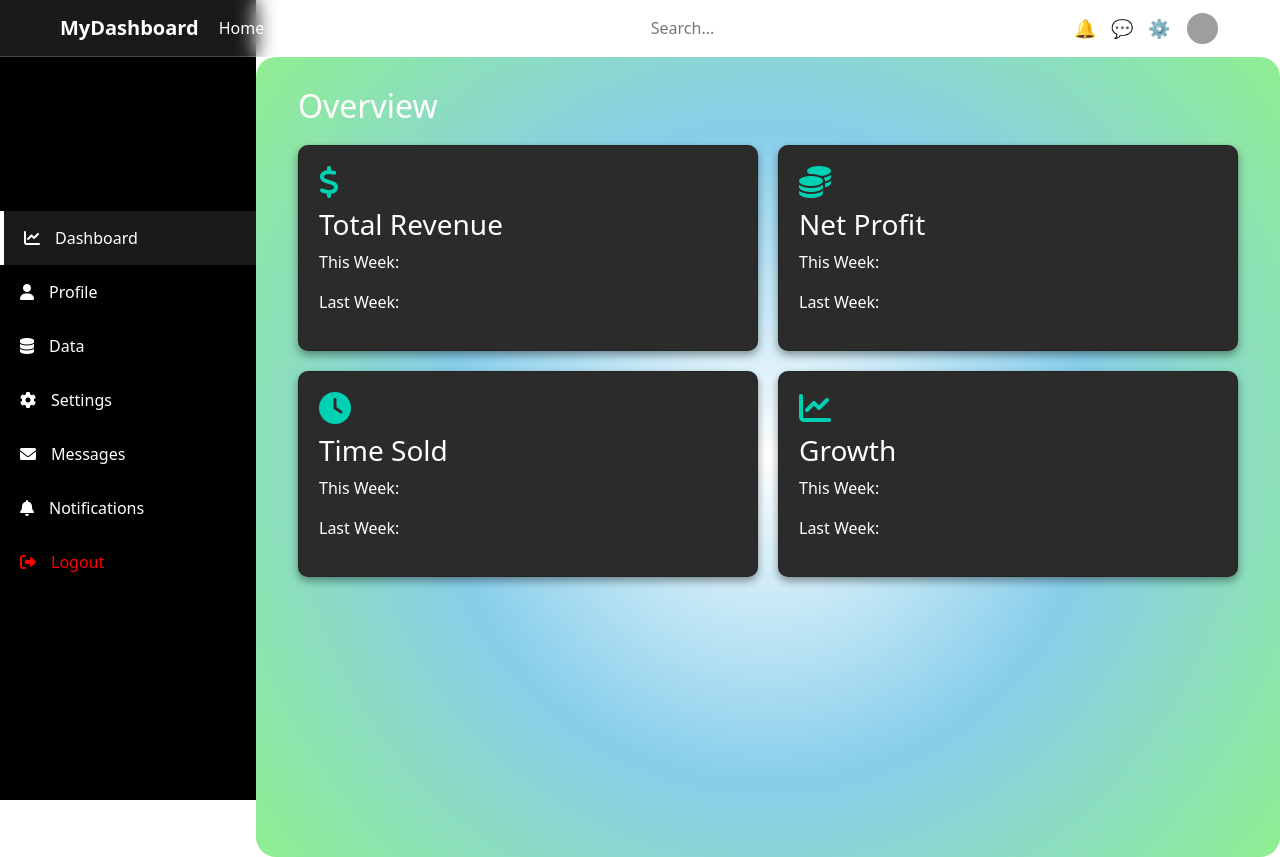
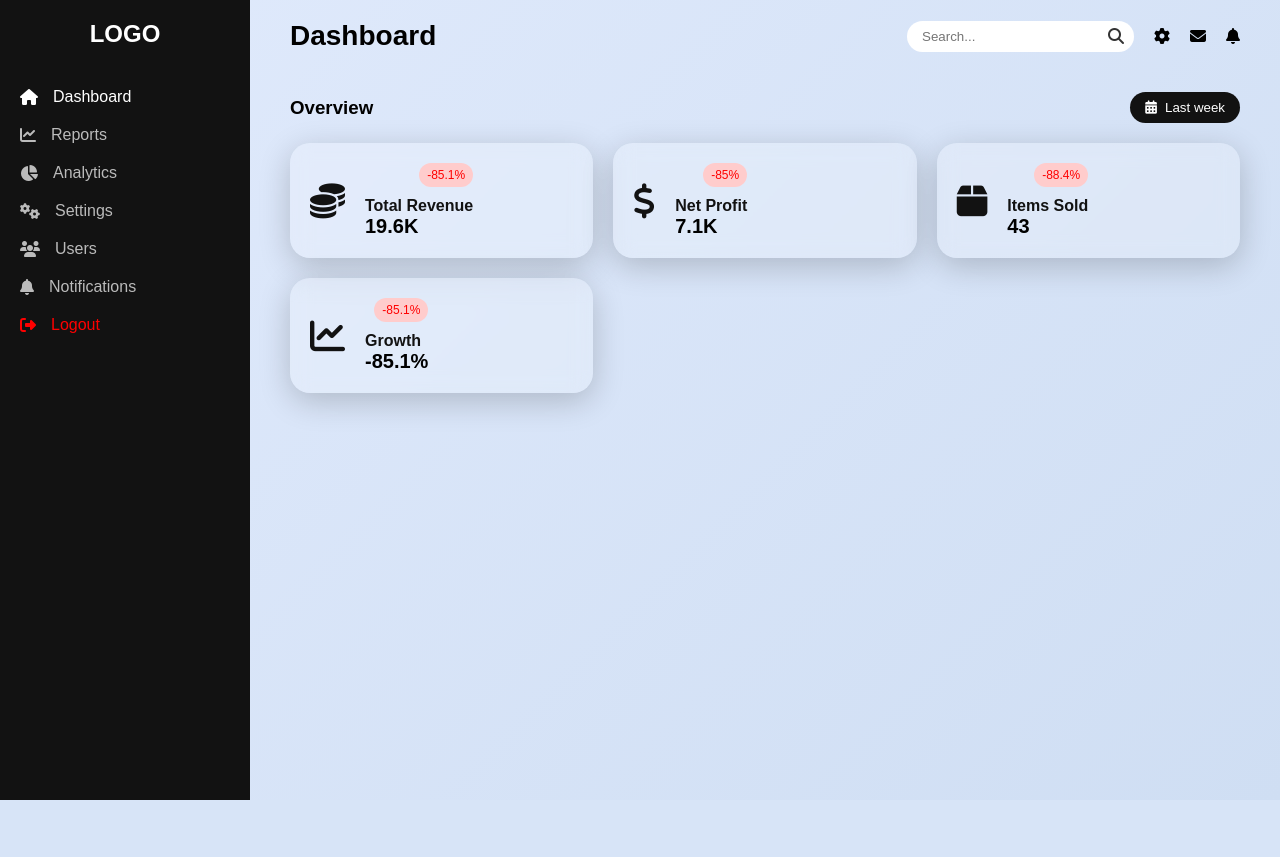
Before and after one commit to SaileshAcharya1229/EPC, a PHP site: page /dashboard/dashboard.php in a window 1280 px wide. After the commit the page ends 800 px from the top, so only its background shows below. Run offline with PHP 8.4, Linux system fonts and the light colour scheme; grey boxes are pictures that could not be loaded.

Commit message:
changing design of dashboard

```diff
--- a/dashboard/css/dashboard.css
+++ b/dashboard/css/dashboard.css
@@ -1,161 +1,237 @@
-/* Dashboard Layout */
-.dashboard-wrapper {
-  display: flex;
-  height: 100vh;
-  width: 100%;
+* {
+  margin: 0;
+  padding: 0;
+  box-sizing: border-box;
 }
 
-.dashboard-sidebar {
-  width: 20vw;
-  background-color: black;
+body {
+  font-family: 'Poppins', sans-serif;
+  background: linear-gradient(135deg, #e0eafc, #cfdef3);
+  min-height: 100vh;
+}
+
+.dashboard-container {
+  display: flex;
+}
+
+/* Sidebar */
+.sidebar {
+  width: 250px;
+  background: #121212;
+  color: #fff;
   display: flex;
   flex-direction: column;
-  justify-content: center;
-  padding: 20px 0;
-  position: fixed;
-  height: 100vh;
-  left: 0;
-  top: 0;
+  padding: 20px;
+  min-height: 100vh;
+  transition: 0.3s;
 }
 
-.dashboard-sidebar ul {
-  list-style-type: none;
-  margin: 0;
-  padding: 0;
+.sidebar-collapsed {
+  width: 70px;
 }
 
-.dashboard-sidebar li {
-  padding: 15px 20px;
+.sidebar .logo {
+  font-size: 24px;
+  font-weight: bold;
+  margin-bottom: 40px;
+  text-align: center;
+}
+
+.nav-menu {
+  display: flex;
+  flex-direction: column;
+  gap: 20px;
+}
+
+.nav-item {
+  color: #bbb;
+  text-decoration: none;
   display: flex;
   align-items: center;
   gap: 15px;
-  cursor: pointer;
-  transition: background 0.3s;
-  color: white;
+  font-size: 16px;
+  transition: 0.3s;
 }
 
-.dashboard-sidebar li:hover,
-.dashboard-sidebar li.active {
-  background-color: #1a1a1a;
-  border-left: 4px solid white;
+.sidebar-collapsed .nav-item span {
+  display: none;
 }
 
-.dashboard-sidebar .logout {
-  color: red;
-  margin-top: auto;
+.nav-item:hover,
+.nav-item.active {
+  color: #fff;
 }
 
-.dashboard-sidebar .logout i,
-.dashboard-sidebar .logout span {
+.logout {
+  margin-top: auto;
   color: red;
 }
 
-.dashboard-main {
-  margin-left: 20vw;
-  padding: 30px;
-  flex: 1;
-  background: radial-gradient(circle at center, white, skyblue, lightgreen);
-  border-radius: 20px;
-  height: 100vh;
-  overflow-y: auto;
-}
-.dashboard-header {
-  position: sticky;
-  top: 0;
-  width: 100%;
-  backdrop-filter: blur(10px);
-  background: rgba(255, 255, 255, 0.1);
-  border-bottom: 1px solid rgba(255, 255, 255, 0.2);
-  z-index: 100;
+/* Main Content */
+.main-content {
+  flex-grow: 1;
+  padding: 20px 40px;
+  transition: 0.3s;
 }
 
-.header-container {
-  max-width: 1200px;
-  margin: auto;
-  padding: 10px 20px;
-  display: flex;
-  align-items: center;
-  justify-content: space-between;
+.main-expanded {
+  margin-left: 70px;
 }
 
-.left-section {
+.main-header {
+  display: flex;
+  justify-content: space-between;
+  align-items: center;
+}
+
+.header-left {
   display: flex;
   align-items: center;
   gap: 20px;
 }
 
-.logo {
-  font-size: 20px;
-  font-weight: bold;
-  color: #fff;
-}
-.menu-tab {
-  display: flex;
-  gap: 15px;
+.header-left h2 {
+  font-size: 28px;
 }
 
-.menu-tab a {
-  color: white;
-  text-decoration: none;
-  font-weight: 500;
-  transition: color 0.3s;
-}
-
-.menu-tab a:hover {
-  color: #ddd;
-}
-
-.search-section input {
-  padding: 6px 12px;
-  border-radius: 20px;
+.menu-toggle {
+  display: none;
+  font-size: 22px;
+  background: none;
   border: none;
-  outline: none;
-  width: 200px;
-}
-
-.right-section {
-  display: flex;
-
-  align-items: center;
-  gap: 15px;
-}
-
-.icon {
-  font-size: 18px;
-  color: #fff;
+  color: #121212;
   cursor: pointer;
 }
 
-.profile-pic img {
-  width: 35px;
-  height: 35px;
-  border-radius: 50%;
-  object-fit: cover;
-  border: 2px solid #fff;
-}
-.overview h2 {
-  margin-bottom: 20px;
-  color: #fff;
+.header-right {
+  display: flex;
+  align-items: center;
+  gap: 20px;
 }
 
-.card-container {
+.search-box {
+  position: relative;
+}
+
+.search-box input {
+  padding: 8px 35px 8px 15px;
+  border: none;
+  border-radius: 20px;
+  outline: none;
+}
+
+.search-box i {
+  position: absolute;
+  right: 10px;
+  top: 50%;
+  transform: translateY(-50%);
+  color: #333;
+}
+
+/* Overview Section */
+.overview {
+  margin-top: 40px;
+}
+
+.overview-header {
   display: flex;
-  flex-wrap: wrap;
+  justify-content: space-between;
+  align-items: center;
+}
+
+.last-week-btn {
+  background-color: #121212;
+  color: white;
+  padding: 8px 15px;
+  border: none;
+  border-radius: 20px;
+  cursor: pointer;
+  display: flex;
+  align-items: center;
+  gap: 8px;
+}
+
+.overview-cards {
+  margin-top: 20px;
+  display: grid;
+  grid-template-columns: repeat(auto-fit, minmax(250px, 1fr));
   gap: 20px;
 }
 
 .card {
-  background-color: #2b2b2b;
-  border-radius: 10px;
-  color: #fff;
+  background: rgba(255, 255, 255, 0.2);
+  backdrop-filter: blur(10px);
+  border-radius: 20px;
   padding: 20px;
-  flex: 1 1 calc(50% - 20px);
-  box-shadow: 0 4px 8px rgba(0, 0, 0, 0.4);
+  display: flex;
+  align-items: center;
+  gap: 20px;
+  box-shadow: 0 8px 32px rgba(0, 0, 0, 0.2);
+  transition: 0.3s;
 }
 
-.card i {
-  font-size: 2rem;
-  color: #00d1b2;
-  margin-bottom: 10px;
-  display: block;
+.card:hover {
+  transform: translateY(-5px);
 }
+
+.card-icon i {
+  font-size: 35px;
+  color: #121212;
+}
+
+.card-details {
+  display: flex;
+  flex-direction: column;
+  gap: 10px;
+}
+
+.card-top {
+  display: flex;
+  justify-content: flex-end;
+}
+
+.card-percentage {
+  background-color: #ffcccc;
+  color: red;
+  padding: 5px 8px;
+  font-size: 12px;
+  border-radius: 12px;
+}
+
+.card-bottom h4 {
+  font-size: 16px;
+  color: #121212;
+}
+
+.card-bottom p {
+  font-size: 20px;
+  font-weight: bold;
+}
+
+/* Responsive */
+@media (max-width: 768px) {
+  .menu-toggle {
+    display: block;
+  }
+
+  .sidebar {
+    position: fixed;
+    left: -250px;
+    top: 0;
+    height: 100%;
+    z-index: 1000;
+  }
+
+  .sidebar.sidebar-collapsed {
+    left: 0;
+  }
+
+  .main-content {
+    margin-left: 0;
+    padding: 20px;
+  }
+
+  .overview-cards {
+    grid-template-columns: 1fr;
+  }
+}
--- a/dashboard/dashboard.php
+++ b/dashboard/dashboard.php
@@ -1,96 +1,141 @@
 <!DOCTYPE html>
 <html lang="en">
 <head>
-    <meta charset="UTF-8" />
-    <meta name="viewport" content="width=device-width, initial-scale=1.0" />
-    <title>EPC</title>
-    <link
-      href="https://cdn.jsdelivr.net/npm/bootstrap@5.3.0/dist/css/bootstrap.min.css"
-      rel="stylesheet"
-    />
-    <script src="https://cdn.jsdelivr.net/npm/bootstrap@5.3.0/dist/js/bootstrap.bundle.min.js"></script>
-    <link
-      rel="stylesheet"
-      href="https://cdnjs.cloudflare.com/ajax/libs/font-awesome/6.0.0-beta3/css/all.min.css"
-    />
-    <link rel="stylesheet" href=".dashboard/css/dashboard.css" />
+  <meta charset="UTF-8">
+  <meta name="viewport" content="width=device-width, initial-scale=1">
+  <title>Dashboard</title>
+
+  <!-- External CSS -->
+  <link rel="stylesheet" href=".dashboard/css/dashboard.css">
+
+  <!-- Font Awesome -->
+  <link rel="stylesheet" href="https://cdnjs.cloudflare.com/ajax/libs/font-awesome/6.4.0/css/all.min.css">
 </head>
+
 <body>
-<!-- Header Section -->
-<header class="dashboard-header">
-  <div class="header-container">
-    <div class="left-section">
-      <div class="logo">MyDashboard</div>
-      <nav class="menu-tab">
-        <a href="#">Home</a>
-        <a href="#">Profile</a>
-        <a href="#">Settings</a>
+
+<div class="dashboard-container">
+
+  <!-- Sidebar -->
+  <aside class="sidebar" id="sidebar">
+    <div class="logo">LOGO</div>
+    <nav class="nav-menu">
+      <a href="#" class="nav-item active"><i class="fas fa-home"></i><span>Dashboard</span></a>
+      <a href="#" class="nav-item"><i class="fas fa-chart-line"></i><span>Reports</span></a>
+      <a href="#" class="nav-item"><i class="fas fa-chart-pie"></i><span>Analytics</span></a>
+      <a href="#" class="nav-item"><i class="fas fa-cogs"></i><span>Settings</span></a>
+      <a href="#" class="nav-item"><i class="fas fa-users"></i><span>Users</span></a>
+      <a href="#" class="nav-item"><i class="fas fa-bell"></i><span>Notifications</span></a>
+      <a href="#" class="nav-item logout"><i class="fas fa-sign-out-alt"></i><span>Logout</span></a>
     </nav>
+  </aside>
+
+  <!-- Main Content -->
+  <main class="main-content" id="main-content">
+
+    <!-- Top Header -->
+    <header class="main-header">
+      <div class="header-left">
+        <button class="menu-toggle" id="menu-toggle"><i class="fas fa-bars"></i></button>
+        <h2>Dashboard</h2>
+      </div>
+      <div class="header-right">
+        <div class="search-box">
+          <input type="text" placeholder="Search...">
+          <i class="fas fa-search"></i>
+        </div>
+        <i class="fas fa-cog"></i>
+        <i class="fas fa-envelope"></i>
+        <i class="fas fa-bell"></i>
+      </div>
+    </header>
+
+    <!-- Overview Section -->
+    <section class="overview">
+      <div class="overview-header">
+        <h3>Overview</h3>
+        <button class="last-week-btn"><i class="fas fa-calendar-alt"></i> Last week</button>
       </div>
 
-    <div class="search-section">
-      <input type="text" placeholder="Search..." />
+      <div class="overview-cards">
+        <div class="card">
+          <div class="card-icon">
+            <i class="fas fa-coins"></i>
           </div>
-
-    <div class="right-section">
-      <div class="icon">🔔</div>
-      <div class="icon">💬</div>
-      <div class="icon">⚙️</div>
-      <div class="profile-pic">
-        <img src="asset/profile.png" alt="Profile" />
+          <div class="card-details">
+            <div class="card-top">
+              <span class="card-percentage">-85.1%</span>
+            </div>
+            <div class="card-bottom">
+              <h4>Total Revenue</h4>
+              <p>19.6K</p>
             </div>
           </div>
         </div>
-</header>
 
-<div class="dashboard-wrapper">
-  <nav class="dashboard-sidebar">
-    <ul>
-      <li class="tab active"><i class="fas fa-chart-line"></i><span>Dashboard</span></li>
-      <li class="tab"><i class="fas fa-user"></i><span>Profile</span></li>
-      <li class="tab"><i class="fas fa-database"></i><span>Data</span></li>
-      <li class="tab"><i class="fas fa-cog"></i><span>Settings</span></li>
-      <li class="tab"><i class="fas fa-envelope"></i><span>Messages</span></li>
-      <li class="tab"><i class="fas fa-bell"></i><span>Notifications</span></li>
-      <li class="tab logout"><i class="fas fa-sign-out-alt"></i><span>Logout</span></li>
-    </ul>
-  </nav>
-
-  <main class="dashboard-main">
-    <section class="container overview">
-  <h2>Overview</h2>
-  <div class="card-container">
-    <div class="card" id="total-revenue">
-      <i class="fa-solid fa-dollar-sign"></i>
-      <h3>Total Revenue</h3>
-      <p>This Week: <span class="this-week"></span></p>
-      <p>Last Week: <span class="last-week"></span></p>
+        <div class="card">
+          <div class="card-icon">
+            <i class="fas fa-dollar-sign"></i>
           </div>
-    <div class="card" id="net-profit">
-      <i class="fa-solid fa-coins"></i>
-      <h3>Net Profit</h3>
-      <p>This Week: <span class="this-week"></span></p>
-      <p>Last Week: <span class="last-week"></span></p>
+          <div class="card-details">
+            <div class="card-top">
+              <span class="card-percentage">-85%</span>
             </div>
-    <div class="card" id="time-sold">
-      <i class="fa-solid fa-clock"></i>
-      <h3>Time Sold</h3>
-      <p>This Week: <span class="this-week"></span></p>
-      <p>Last Week: <span class="last-week"></span></p>
-    </div>
-    <div class="card" id="growth">
-      <i class="fa-solid fa-chart-line"></i>
-      <h3>Growth</h3>
-      <p>This Week: <span class="this-week"></span></p>
-      <p>Last Week: <span class="last-week"></span></p>
+            <div class="card-bottom">
+              <h4>Net Profit</h4>
+              <p>7.1K</p>
             </div>
           </div>
+        </div>
+
+        <div class="card">
+          <div class="card-icon">
+            <i class="fas fa-box"></i>
+          </div>
+          <div class="card-details">
+            <div class="card-top">
+              <span class="card-percentage">-88.4%</span>
+            </div>
+            <div class="card-bottom">
+              <h4>Items Sold</h4>
+              <p>43</p>
+            </div>
+          </div>
+        </div>
+
+        <div class="card">
+          <div class="card-icon">
+            <i class="fas fa-chart-line"></i>
+          </div>
+          <div class="card-details">
+            <div class="card-top">
+              <span class="card-percentage">-85.1%</span>
+            </div>
+            <div class="card-bottom">
+              <h4>Growth</h4>
+              <p>-85.1%</p>
+            </div>
+          </div>
+        </div>
+      </div>
+
     </section>
 
   </main>
+
 </div>
-<script src="https://code.jquery.com/jquery-3.6.0.min.js"></script>
-<script src="./js/overview.js"></script>
+
+<!-- Toggle Sidebar Script -->
+<script>
+  const menuToggle = document.getElementById('menu-toggle');
+  const sidebar = document.getElementById('sidebar');
+  const mainContent = document.getElementById('main-content');
+
+  menuToggle.addEventListener('click', () => {
+    sidebar.classList.toggle('sidebar-collapsed');
+    mainContent.classList.toggle('main-expanded');
+  });
+</script>
 
 </body>
 </html>
```
Lines whose indentation alone changed are shown as unchanged.
